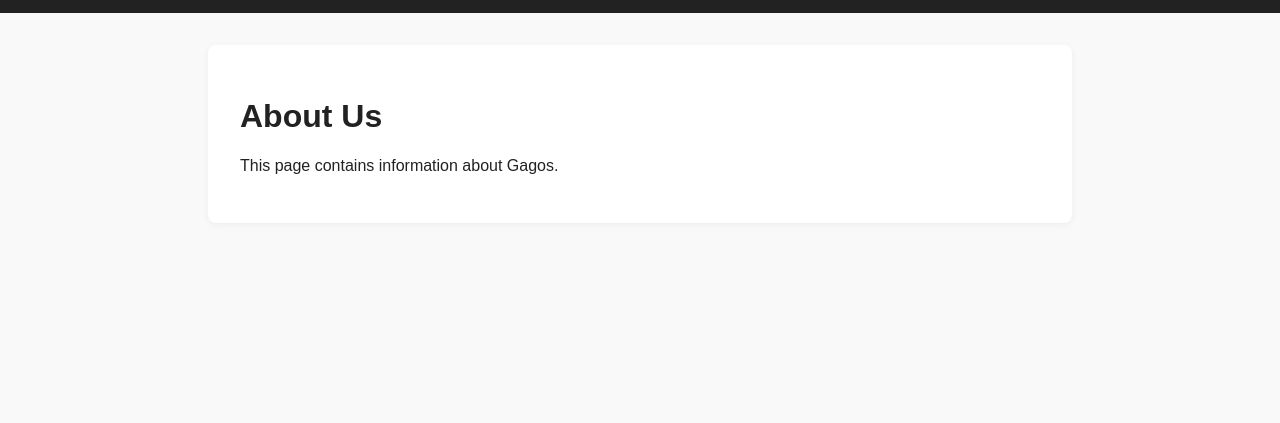
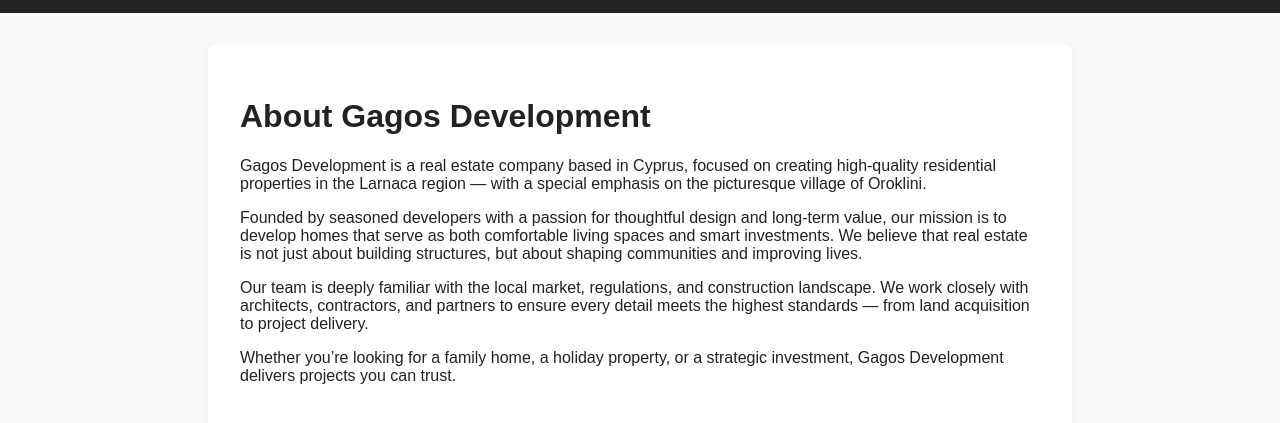
Before and after one commit to ZivGadri/gagos-website, a plain HTML site: page gagos-website/about.html in a window 1280 px wide. Shown: the part 67-490 px from the top of the page. Drawn offline with Linux system fonts and the light colour scheme.

Commit message:
Update about.html

```diff
--- a/gagos-website/about.html
+++ b/gagos-website/about.html
@@ -17,8 +17,14 @@
         </nav>
     </header>
     <main>
-        <h1>About Us</h1>
-        <p>This page contains information about Gagos.</p>
+        <h1>About Gagos Development</h1>
+        <p>Gagos Development is a real estate company based in Cyprus, focused on creating high-quality residential properties in the Larnaca region — with a special emphasis on the picturesque village of Oroklini.</p>
+
+        <p>Founded by seasoned developers with a passion for thoughtful design and long-term value, our mission is to develop homes that serve as both comfortable living spaces and smart investments. We believe that real estate is not just about building structures, but about shaping communities and improving lives.</p>
+
+        <p>Our team is deeply familiar with the local market, regulations, and construction landscape. We work closely with architects, contractors, and partners to ensure every detail meets the highest standards — from land acquisition to project delivery.</p>
+
+        <p>Whether you’re looking for a family home, a holiday property, or a strategic investment, Gagos Development delivers projects you can trust.</p>
     </main>
 </body>
-</html>
+</html
```
